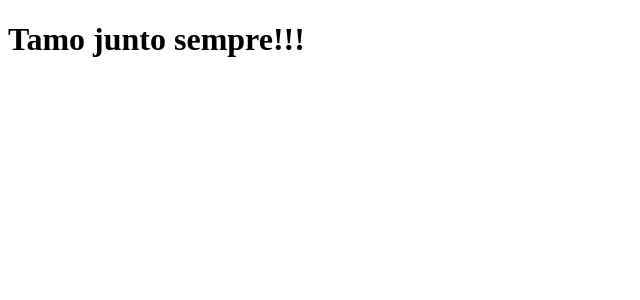
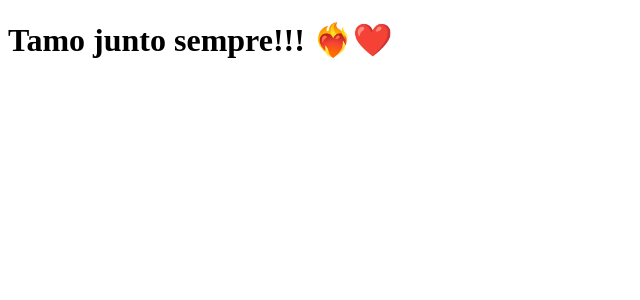
Before and after one commit to andersonclemente/clone-tabnews, a Next.js app: page / in a window 1280 px wide. Shown: the top 300 px of the page, without its empty margins (0-640 px from the left). Built offline with nearby package versions, Linux system fonts and the light colour scheme.

Commit message:
modifica mensagem

```diff
--- a/pages/index.js
+++ b/pages/index.js
@@ -1,5 +1,5 @@
 function Home(){
-	return <h1>Tamo junto sempre!!!</h1>
+	return <h1>Tamo junto sempre!!! ❤️‍🔥❤️ </h1>
 
 }
 
```
